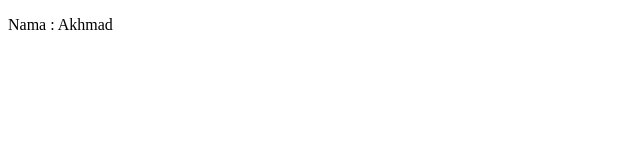
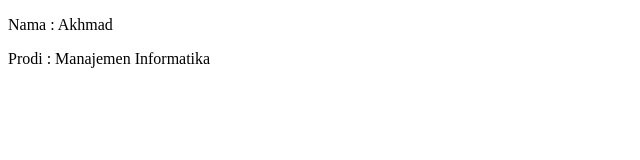
Before and after one commit to ArduCode-dev/KSIC-Pertemuan12, a plain HTML site: page index.html in a window 1280 px wide. Shown: the whole page, without its empty margins (0-640 px from the left). Drawn offline with Linux system fonts and the light colour scheme.

Commit message:
edit baris 10 - akhmad

```diff
--- a/index.html
+++ b/index.html
@@ -7,5 +7,6 @@
 </head>
 <body>
     <p>Nama : Akhmad</p>
+    <p>Prodi : Manajemen Informatika</p>
 </body>
 </html>
```
